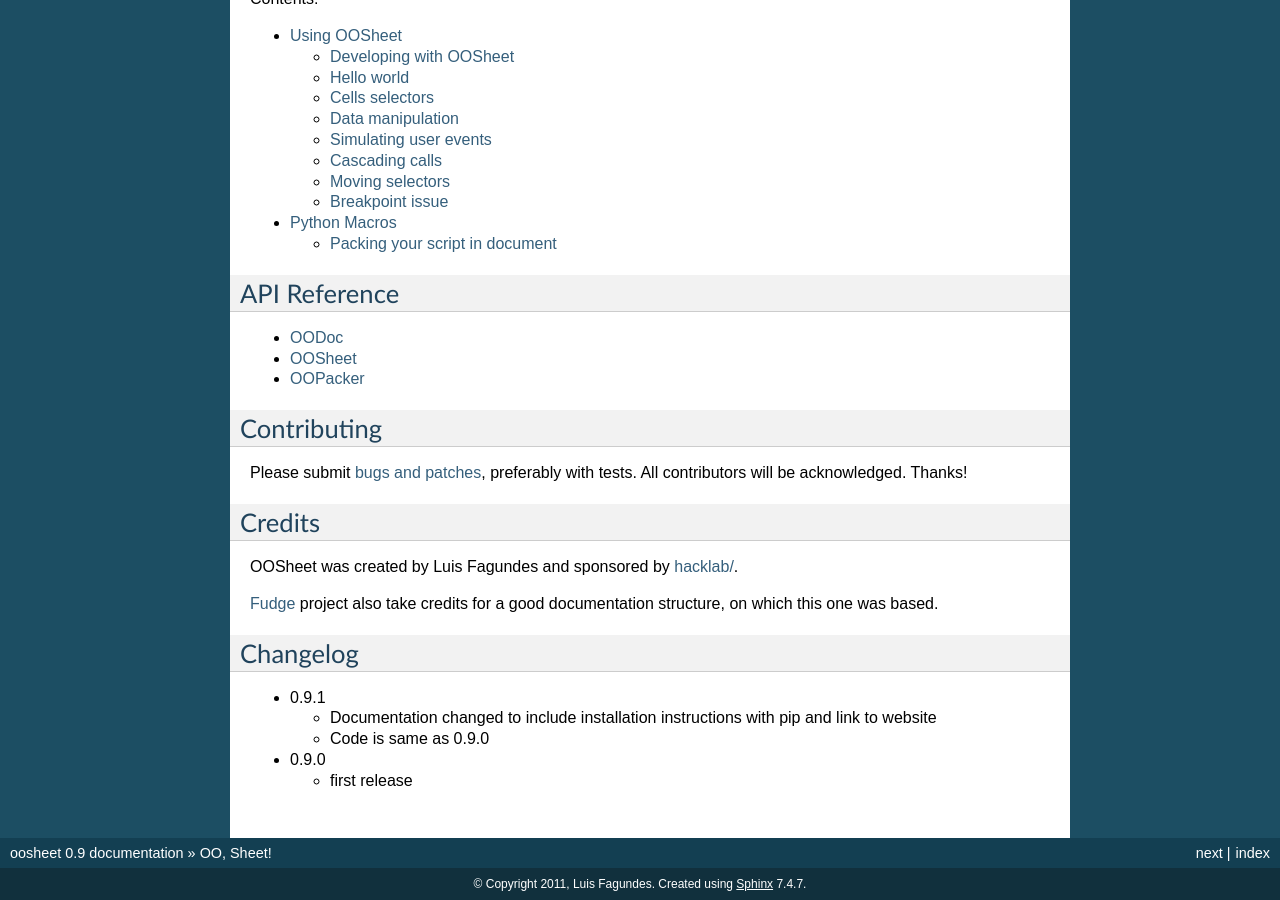
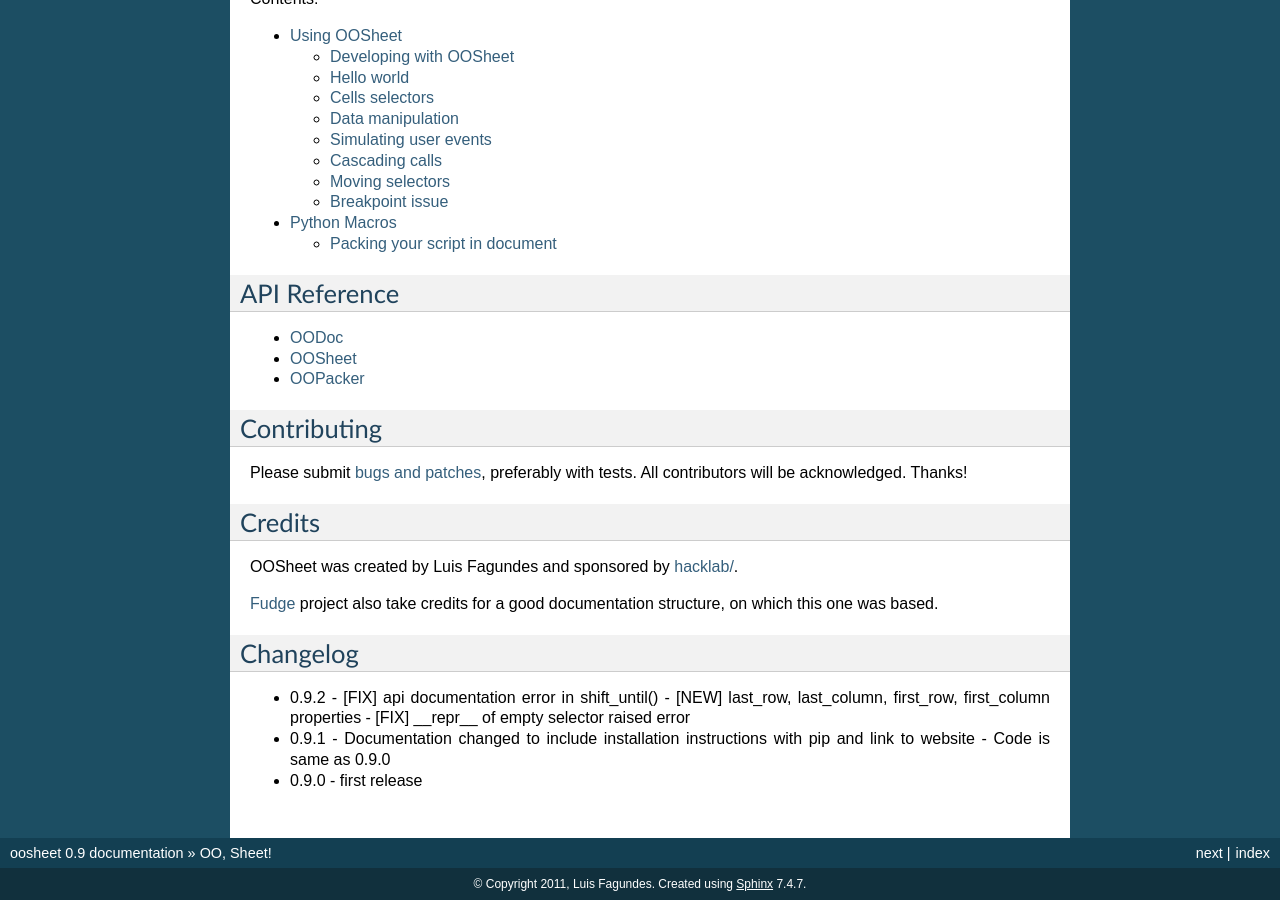
Before and after one commit to lfagundes/oosheet, a Sphinx documentation site: the page built from docs/index.rst, in a window 1280 px wide and 900 px high, scrolled down 1245 px. Built offline with Sphinx 7.4.7, drawn with Linux system fonts in a browser that asks for light colours.

Commit message:
updating changelog

```diff
--- a/docs/index.rst
+++ b/docs/index.rst
@@ -87,11 +87,15 @@
 Changelog
 =========
 
+- 0.9.2
+  - [FIX] api documentation error in shift_until()
+  - [NEW] last_row, last_column, first_row, first_column properties
+  - [FIX] __repr__ of empty selector raised error
+
+
 - 0.9.1
-
   - Documentation changed to include installation instructions with pip and link to website
   - Code is same as 0.9.0
 
 - 0.9.0
-
   - first release
```
